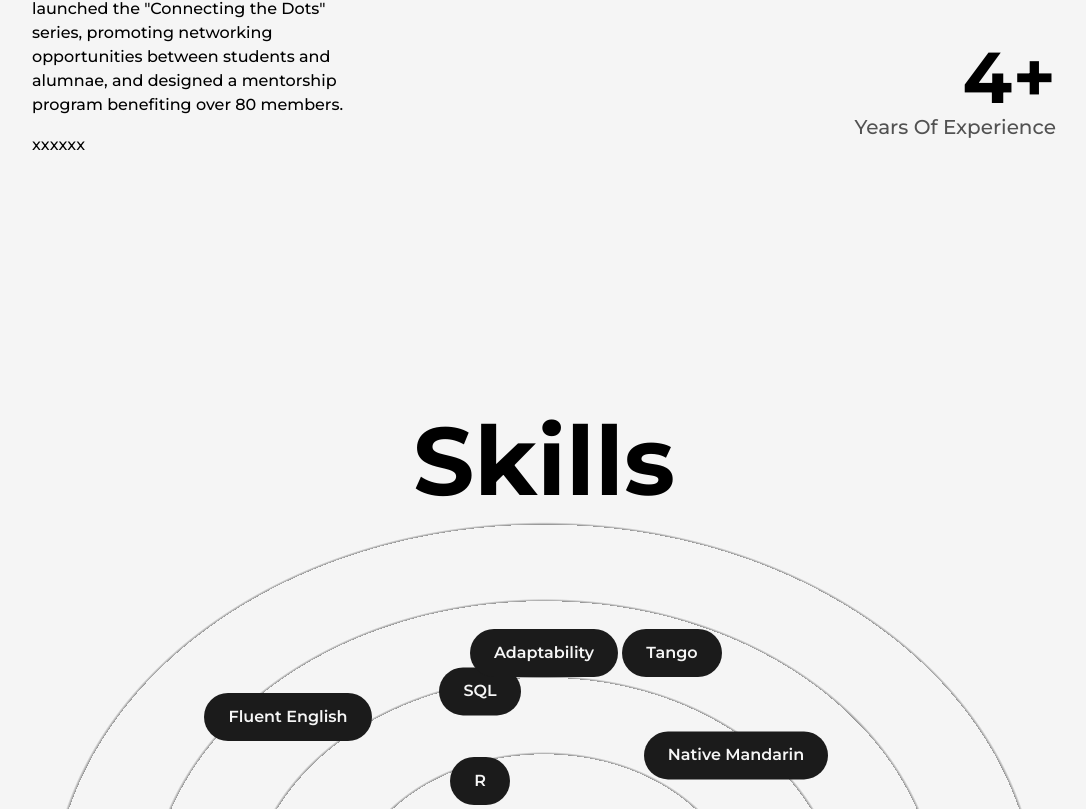
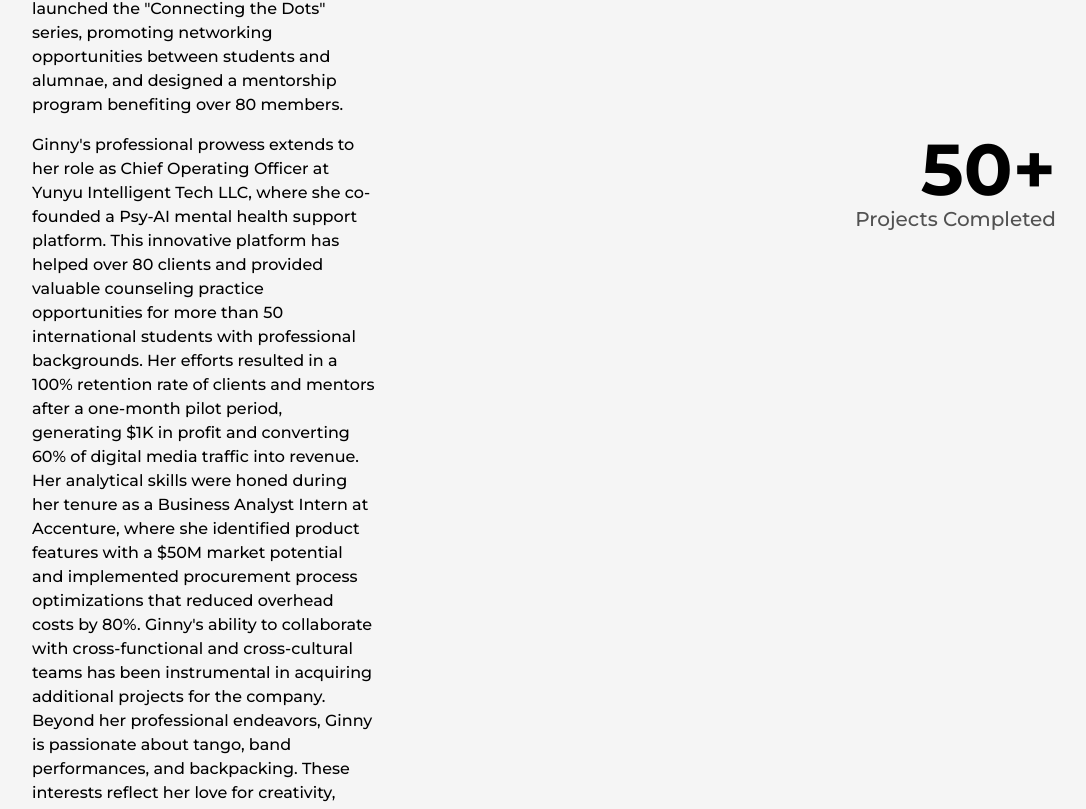
Before and after one commit to itsginc/isginc.github.io, a Next.js app: page /about in a window 1280 px wide. Shown: the part 1111-1920 px from the top of the page, without its empty margins (96-1182 px from the left). Built offline with nearby package versions, Linux system fonts and the light colour scheme.

Commit message:
Update about.js

```diff
--- a/src/pages/about.js
+++ b/src/pages/about.js
@@ -74,7 +74,13 @@ export default function About() {
                   "Connecting the Dots" series, promoting networking opportunities between students and alumnae, and designed a mentorship program benefiting over 80 members.
               </p>
               <p className="font-medium">
-                xxxxxx
+              Ginny's professional prowess extends to her role as Chief Operating Officer at Yunyu Intelligent Tech LLC, where she co-founded a Psy-AI mental health support platform. This innovative platform has helped over 80 clients and provided valuable counseling practice opportunities for more than 50 international students with professional backgrounds. Her efforts resulted in a 100% retention rate of clients and mentors after a one-month pilot period, generating $1K in profit and converting 60% of digital media traffic into revenue.
+
+              Her analytical skills were honed during her tenure as a Business Analyst Intern at Accenture, where she identified product features with a $50M market potential and implemented procurement process optimizations that reduced overhead costs by 80%. Ginny's ability to collaborate with cross-functional and cross-cultural teams has been instrumental in acquiring additional projects for the company.
+
+              Beyond her professional endeavors, Ginny is passionate about tango, band performances, and backpacking. These interests reflect her love for creativity, rhythm, and exploration, enriching her life and fueling her professional drive.
+
+              Ginny Cheng's journey is a testament to her dedication to intercultural communication, innovation, and leadership. Her unique blend of skills, passion, and experience continues to make a significant impact in every endeavor she undertakes.
               </p>
             </div>
             <div className="relative col-span-3 h-max rounded-2xl border-2 border-solid border-dark
```
